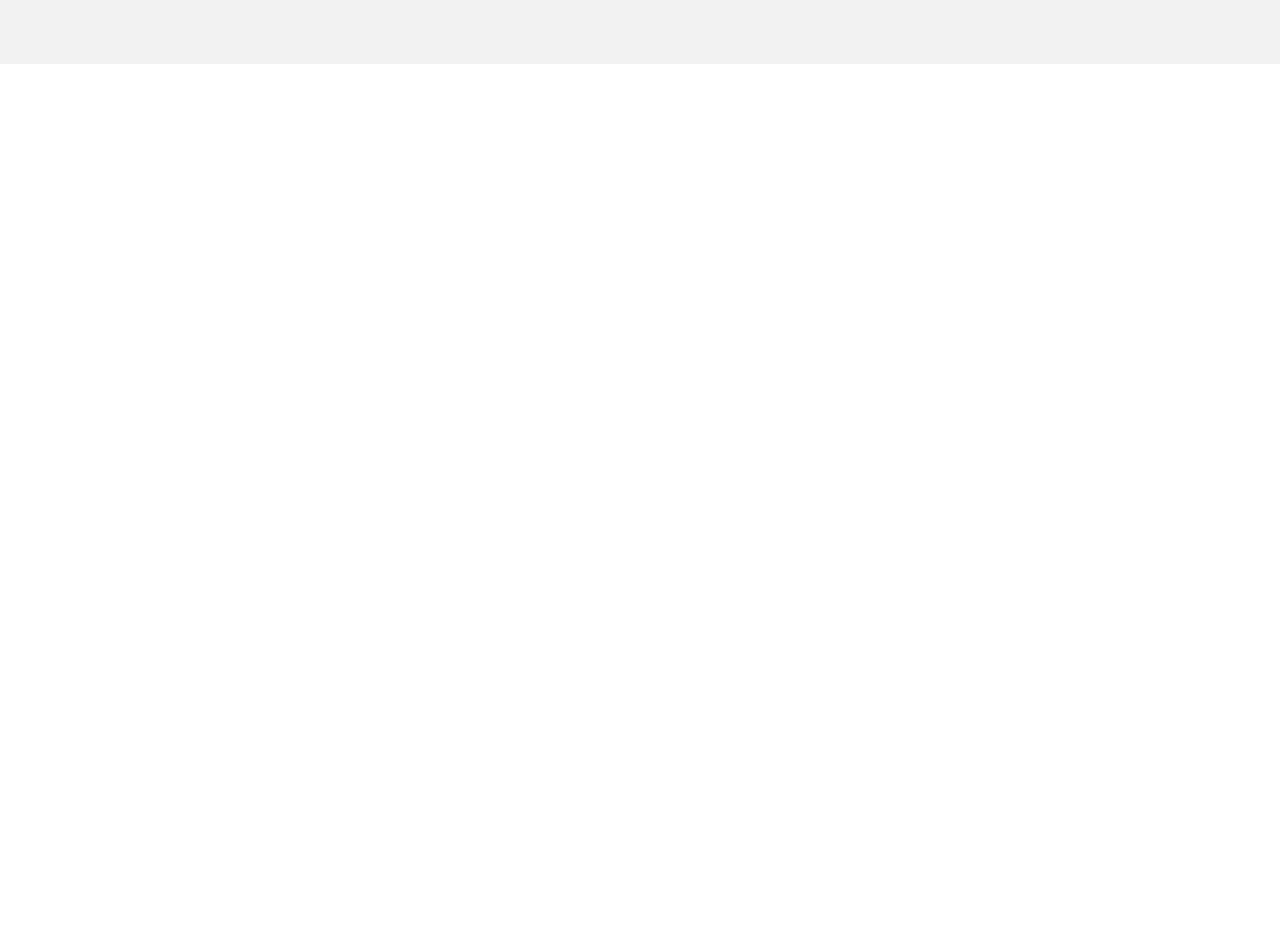
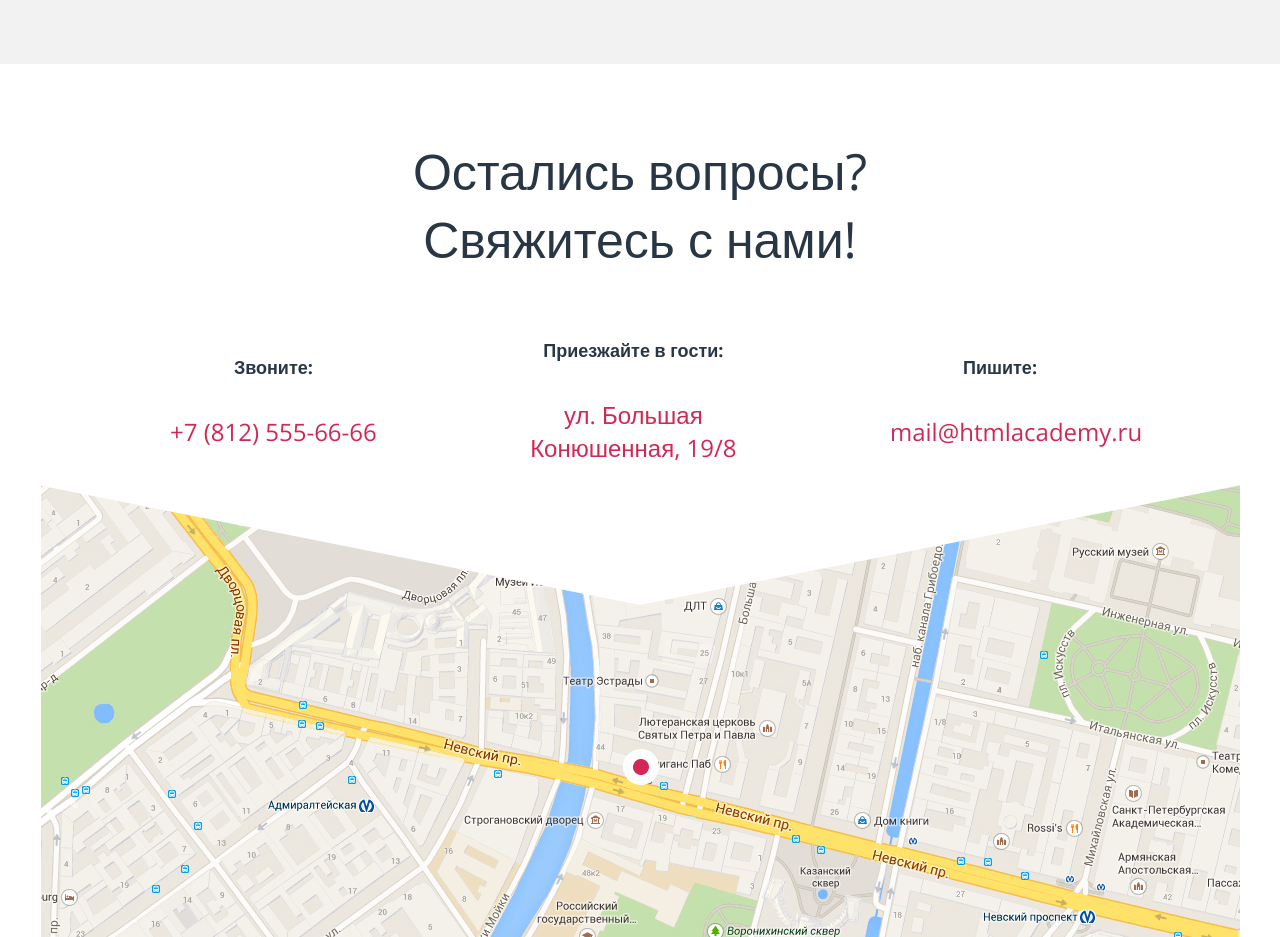
Before and after one commit to Leksip/pink, an Angular app: page / in a window 1280 px wide. Shown: the part 3120-4057 px from the top of the page. Before the commit the page ends 3184 px from the top, so only its background shows below. Built offline with nearby package versions, Linux system fonts and the light colour scheme.

Commit message:
верстка блока контактов

```diff
--- a/src/app/app.component.html
+++ b/src/app/app.component.html
@@ -11,4 +11,7 @@
   <div class="reviews">
     <app-reviews></app-reviews>
   </div>
+  <div class="reviews">
+    <app-contacts></app-contacts>
+  </div>
 </div>
--- a/src/app/app.module.ts
+++ b/src/app/app.module.ts
@@ -7,6 +7,7 @@ import { HeaderComponent } from './header/header.component';
 import { StartPageComponent } from './start-page/start-page.component';
 import { InformationComponent } from './information/information.component';
 import { ReviewsComponent } from './reviews/reviews.component';
+import { ContactsComponent } from './contacts/contacts.component';
 
 @NgModule({
   declarations: [
@@ -14,7 +15,8 @@ import { ReviewsComponent } from './reviews/reviews.component';
     HeaderComponent,
     StartPageComponent,
     InformationComponent,
-    ReviewsComponent
+    ReviewsComponent,
+    ContactsComponent
   ],
   imports: [
     BrowserModule,
--- /dev/null
+++ b/src/app/contacts/contacts.component.html
@@ -0,0 +1,22 @@
+
+<div class="contacts">
+  <div class="contacts__background"></div>
+  <div class="container">
+    <h2 class="contacts__title">Остались вопросы?
+      Свяжитесь с нами!</h2>
+    <div class="contacts__container">
+      <div class="contacts__inner">
+        <h3 class="contacts__inner-title">Звоните:</h3>
+        <a href="tel:+78125556666" class="contacts__inner-info">+7 (812) 555-66-66</a>
+      </div>
+      <div class="contacts__inner">
+        <h3 class="contacts__inner-title">Приезжайте в гости:</h3>
+        <p class="contacts__inner-info">ул. Большая Конюшенная, 19/8</p>
+      </div>
+      <div class="contacts__inner">
+        <h3 class="contacts__inner-title">Пишите:</h3>
+        <a href="mailto: mail@htmlacademy.ru" class="contacts__inner-info">mail@htmlacademy.ru</a>
+      </div>
+    </div>
+  </div>
+</div>
--- /dev/null
+++ b/src/app/contacts/contacts.component.scss
@@ -0,0 +1,57 @@
+.contacts {
+
+  &__background {
+    position: absolute;
+    height: 850px;
+    width: 100%;
+    left: 0;
+    z-index: -1;
+    background: url("../../assets/image/map.jpg") no-repeat 50% 100%;
+    image-rendering: auto;
+    clip-path: polygon(50% 55%, 100% 40%, 100% 100%, 0 100%, 0 40%);
+  }
+
+  &__title {
+    margin: 150px auto 65px auto;
+    max-width: 470px;
+    font-family: 'Open Sans', sans-serif;
+    font-style: normal;
+    font-weight: 300;
+    font-size: 50px;
+    line-height: 68px;
+    text-align: center;
+    color: #283645;
+  }
+  &__container{
+    display: flex;
+    flex-wrap: wrap;
+    align-items: center;
+    justify-content: space-between;
+  }
+  &__inner{
+    display: flex;
+    flex-direction: column;
+    align-items: center;
+    justify-content: space-around;
+  }
+  &__inner-title{
+    margin-bottom: 35px;
+    font-family: 'Open Sans',sans-serif;
+    font-style: normal;
+    font-weight: 700;
+    font-size: 18px;
+    line-height: 25px;
+    text-align: center;
+    color: #283645;
+  }
+  &__inner-info{
+    max-width: 220px;
+    font-family: 'Open Sans',sans-serif;
+    font-style: normal;
+    font-weight: 300;
+    font-size: 24px;
+    line-height: 33px;
+    text-align: center;
+    color: #D22856;
+  }
+}
```
Also changed, not shown: src/app/contacts/contacts.component.ts (added, +10 -0 lines), src/assets/image/map.jpg (added).
